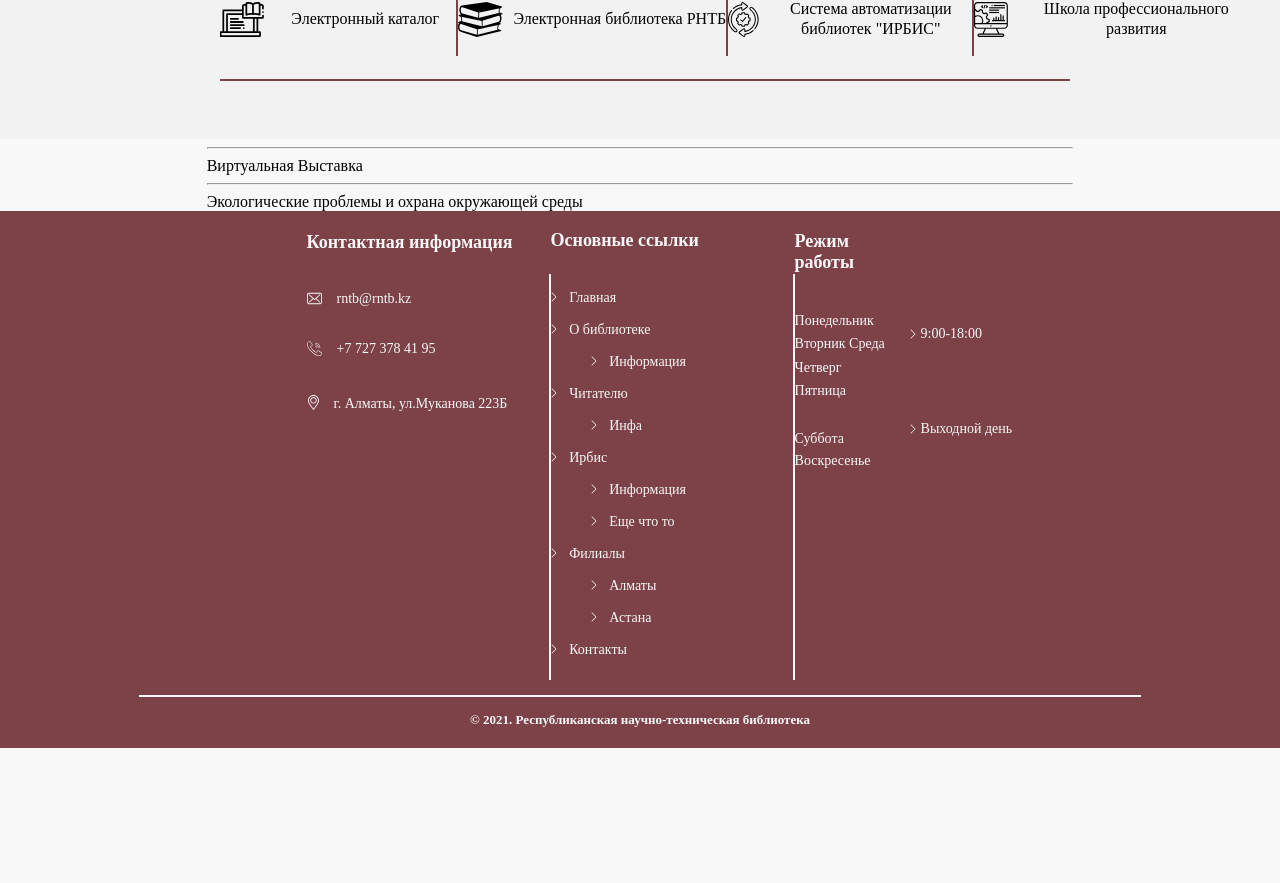
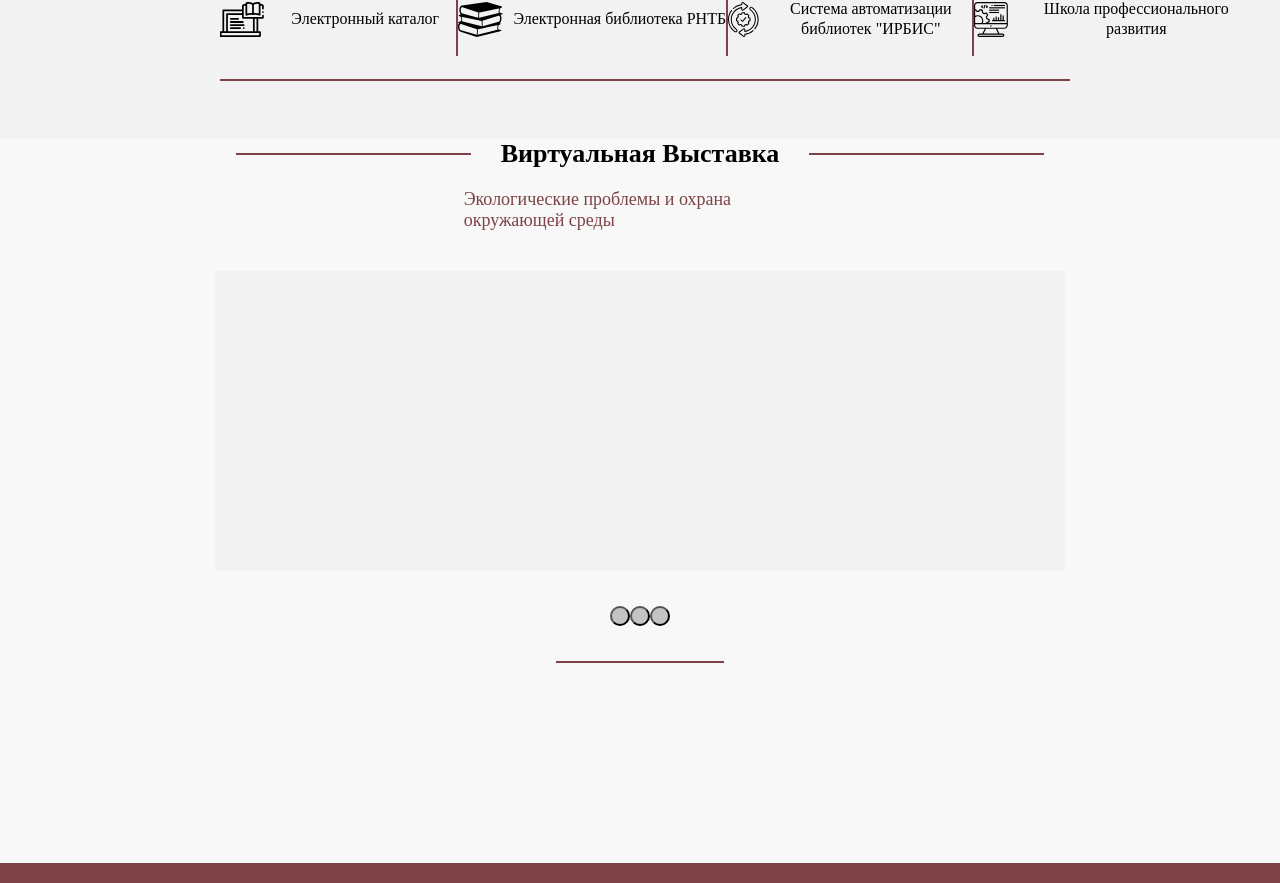
Before and after one commit to Zewnytop/rntb-front0311, an Angular app: page /gallery in a window 1280 px wide. Shown: the part 821-1704 px from the top of the page. Before the commit the page ends 1569 px from the top, so only its background shows below. Built offline with nearby package versions, Linux system fonts and the light colour scheme; a web font is replaced by a local one.

Commit message:
Виртуальная выставка

```diff
--- a/src/app/gallery/gallery.component.html
+++ b/src/app/gallery/gallery.component.html
@@ -10,5 +10,19 @@
       <span class="small-title">Экологические проблемы и охрана окружающей среды</span>
     </div>
 
+    <div class="gallery-carousel">
+      <div class="carousel-block"></div>
+      <div class="carousel-block"></div>
+      <div class="carousel-block"></div>
+      <div class="carousel-block"></div>
+      <div class="carousel-block"></div>
+    </div>
+
+    <div class="carousel-circle">
+      <button class="carousel-button"></button>
+      <button class="carousel-button"></button>
+      <button class="carousel-button"></button>
+    </div>
+    <hr class="carousel-hr">
   </div>
 </div>
--- a/src/gallery.less
+++ b/src/gallery.less
@@ -1,12 +1,63 @@
 .gallery{
 
   .gallery-title{
+    display: flex;
+    flex-direction: column;
 
-    .title{
+    .title-first{
+      display: flex;
+      align-items: center;
 
+      .title-hr{
+        width: 18.23vw;
+        height: 0px;
+        border: 1px solid @burgundy;
+      }
+      .title{
+        font-style: normal;
+        font-weight: bold;
+        font-size: 26px;
+      }
     }
     .small-title{
+      width: 27.553vw;
+      margin: 20px auto 40px;
 
+      font-style: normal;
+      font-weight: normal;
+      font-size: 18px;
+      color: @burgundy;
     }
   }
+
+  .gallery-carousel{
+    display: flex;
+    justify-content: space-between;
+    width: 66.41vw;
+    margin: auto;
+
+    .carousel-block{
+      width: 195px;
+      height: 300px;
+      background-color: @grey;
+    }
+  }
+  .carousel-circle{
+    display: flex;
+    justify-content: center;
+    margin-top: 35px;
+    margin-bottom: 35px;
+    .carousel-button{
+      width: 20px;
+      height: 20px;
+      border-radius: 100px;
+      background: #C4C4C4;
+    }
+  }
+  .carousel-hr{
+    width: 13.021vw;
+    height: 0px;
+    border: 1px solid @burgundy;
+  }
+  margin-bottom: 200px;
 }
--- a/src/map.less
+++ b/src/map.less
@@ -12,14 +12,14 @@
 
   .title-bands-first {
     width: 13.03vw;
-    border: 1px solid #7D4247;
+    border: 1px solid @burgundy;
     margin-left: 0px;
     margin-top: 5px;
   }
 
   .title-bands-second {
     width: 7.82vw;
-    border: 1px solid #7D4247;
+    border: 1px solid @burgundy;
     margin-left: 0px;
     margin-top: 20px;
   }
@@ -37,7 +37,7 @@
 
   .map-svg-bands {
     width: 13.03vw;
-    border: 1px solid #7D4247;
+    border: 1px solid @burgundy;
     margin-top: 40px;
     margin-bottom: 0px;
   }
```
